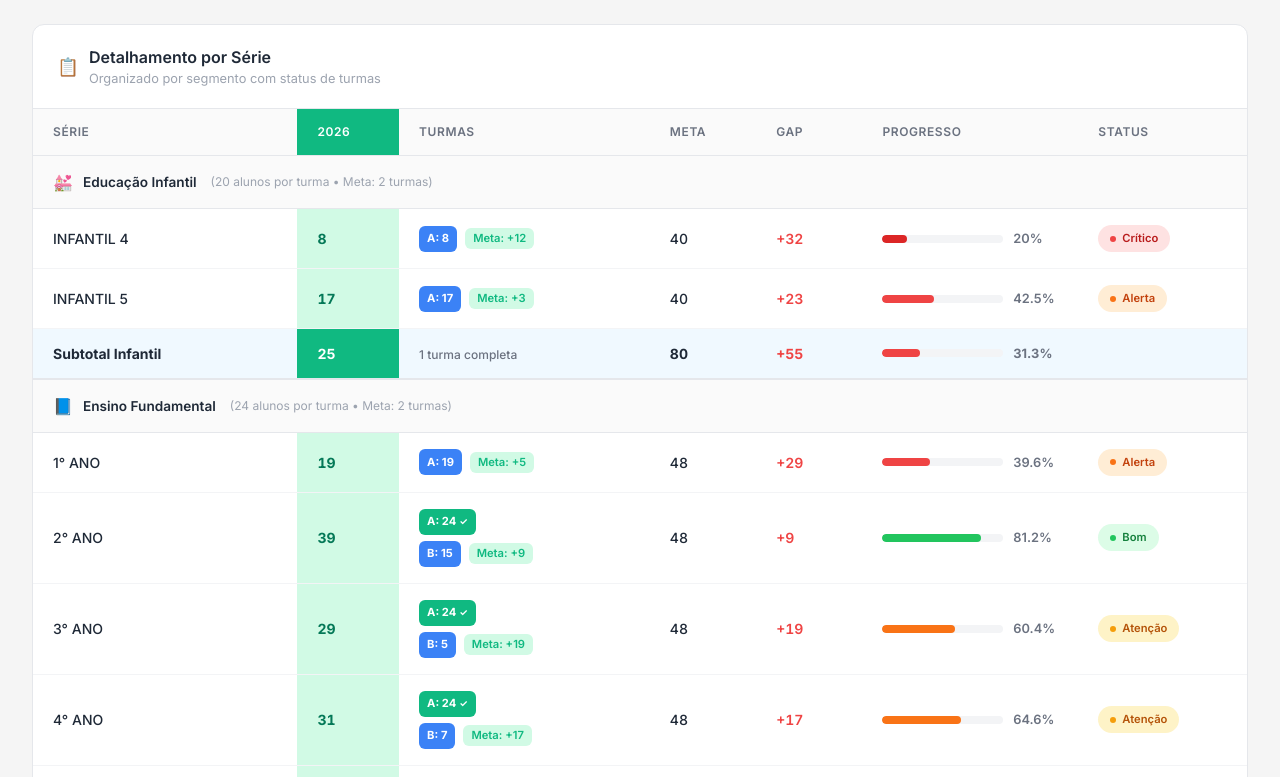
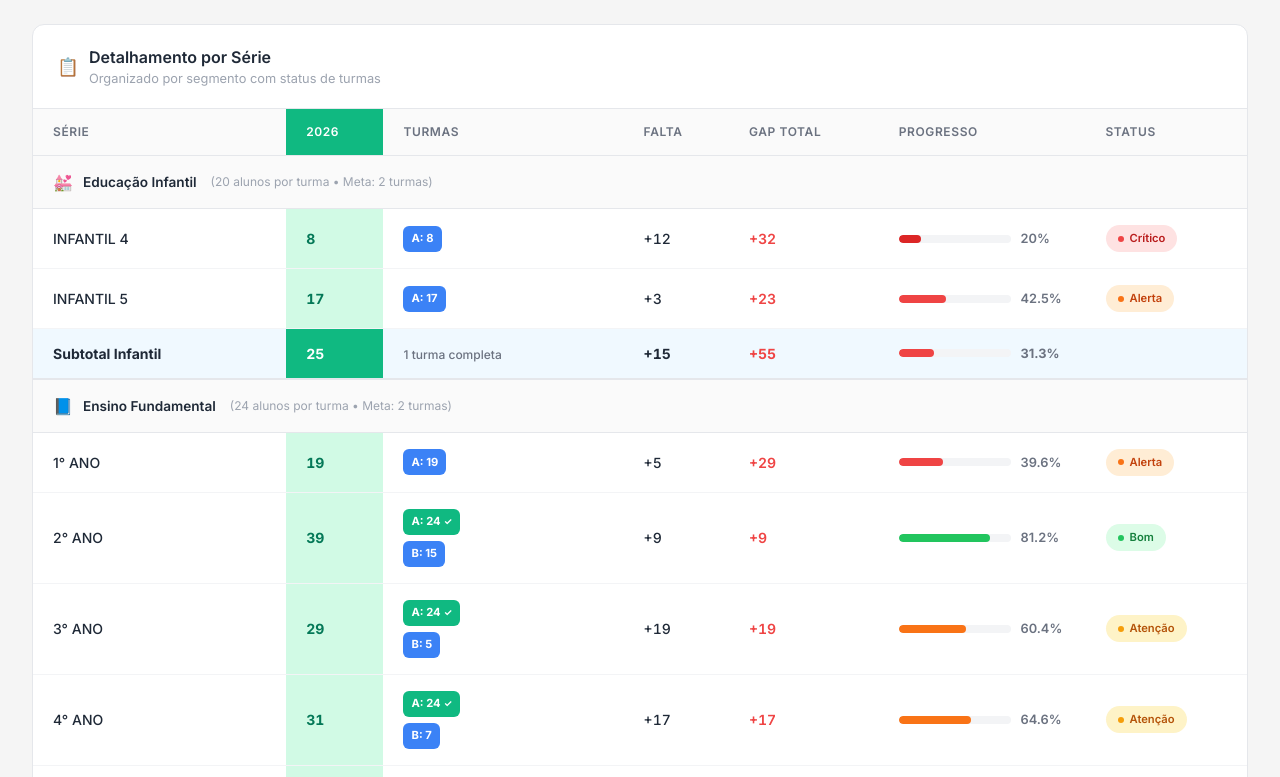
Before and after one commit to felipeelv/matriculas-dashboard, a React (Vite) app: page / in a window 1280 px wide. Shown: the part 663-1440 px from the top of the page. Built offline with nearby package versions, Linux system fonts and the light colour scheme.

Commit message:
Fix Meta column to match turma info display
- Meta column now shows what's missing to complete current turma
- Renamed column from "Meta" to "Falta" for clarity
- Renamed "Gap" to "Gap Total" to differentiate from turma gap
- Numbers in Turmas and Falta columns are now consistent

```diff
--- a/src/components/Dashboard.jsx
+++ b/src/components/Dashboard.jsx
@@ -127,14 +127,11 @@ function Dashboard({ dados, total2025, total2026, meta, gap, percentualMeta }) {
           </div>
         )}
 
-        {/* Turma atual em preenchimento - mostra meta para completar */}
+        {/* Turma atual em preenchimento */}
         {turmaInfo.alunosTurmaAtual > 0 && (
           <div className="turma-atual">
             <span className="turma-badge current">
               {turmaInfo.turmaAtual}: {turmaInfo.alunosTurmaAtual}
-            </span>
-            <span className="turma-meta">
-              Meta: +{turmaInfo.faltamParaCompletar}
             </span>
           </div>
         )}
@@ -143,7 +140,6 @@ function Dashboard({ dados, total2025, total2026, meta, gap, percentualMeta }) {
         {item.total_2026 === 0 && (
           <div className="turma-atual">
             <span className="turma-badge empty">A: 0</span>
-            <span className="turma-meta">Meta: +{alunosPorTurma}</span>
           </div>
         )}
       </div>
@@ -154,6 +150,13 @@ function Dashboard({ dados, total2025, total2026, meta, gap, percentualMeta }) {
   const renderRow = (item, index) => {
     const statusClass = getStatusClass(item.percentual);
     const statusLabel = getStatusLabel(item.percentual);
+
+    // Calcula meta da turma atual (o que falta para completar)
+    const alunosPorTurma = getAlunosPorTurma(item.serie);
+    const turmaInfo = calcularTurmas(item.total_2026, alunosPorTurma);
+    const metaTurmaAtual = turmaInfo.faltamParaCompletar > 0
+      ? turmaInfo.faltamParaCompletar
+      : (item.total_2026 === 0 ? alunosPorTurma : 0);
 
     return (
       <tr key={index} className={item.gap <= 0 ? 'row-success' : ''}>
@@ -168,7 +171,7 @@ function Dashboard({ dados, total2025, total2026, meta, gap, percentualMeta }) {
         <td className="turma-cell">
           {renderTurmaInfo(item)}
         </td>
-        <td className="value-cell">{item.meta}</td>
+        <td className="value-cell meta-turma">{metaTurmaAtual > 0 ? `+${metaTurmaAtual}` : '✓'}</td>
         <td className={`value-cell ${item.gap <= 0 ? 'value-positive' : 'value-negative'}`}>
           {item.gap <= 0 ? item.gap : `+${item.gap}`}
         </td>
@@ -199,6 +202,9 @@ function Dashboard({ dados, total2025, total2026, meta, gap, percentualMeta }) {
   const renderSubtotal = (totais, label, alunosPorTurma) => {
     const statusClass = getStatusClass(parseFloat(totais.percentual));
     const turmaInfo = calcularTurmas(totais.total2026, alunosPorTurma);
+    const faltamTurmaAtual = turmaInfo.faltamParaCompletar > 0
+      ? turmaInfo.faltamParaCompletar
+      : (totais.total2026 === 0 ? alunosPorTurma : 0);
 
     return (
       <tr className="subtotal-row">
@@ -209,7 +215,7 @@ function Dashboard({ dados, total2025, total2026, meta, gap, percentualMeta }) {
             {turmaInfo.turmasCompletas} turma{turmaInfo.turmasCompletas !== 1 ? 's' : ''} completa{turmaInfo.turmasCompletas !== 1 ? 's' : ''}
           </span>
         </td>
-        <td className="value-cell"><strong>{totais.meta}</strong></td>
+        <td className="value-cell meta-turma"><strong>{faltamTurmaAtual > 0 ? `+${faltamTurmaAtual}` : '✓'}</strong></td>
         <td className={`value-cell ${totais.gap <= 0 ? 'value-positive' : 'value-negative'}`}>
           <strong>{totais.gap <= 0 ? totais.gap : `+${totais.gap}`}</strong>
         </td>
@@ -330,8 +336,8 @@ function Dashboard({ dados, total2025, total2026, meta, gap, percentualMeta }) {
                 <th>Série</th>
                 <th className="highlight-header">2026</th>
                 <th>Turmas</th>
-                <th>Meta</th>
-                <th>Gap</th>
+                <th>Falta</th>
+                <th>Gap Total</th>
                 <th>Progresso</th>
                 <th>Status</th>
               </tr>
```
